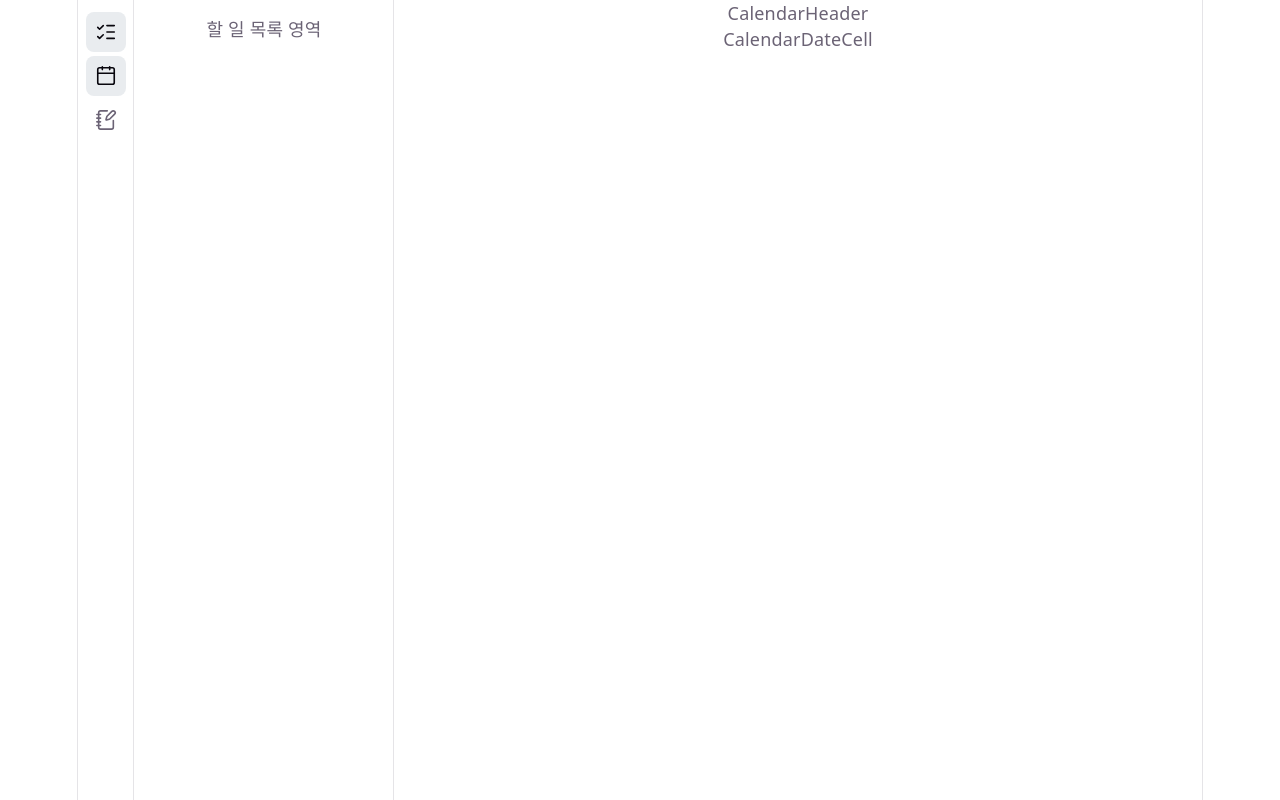
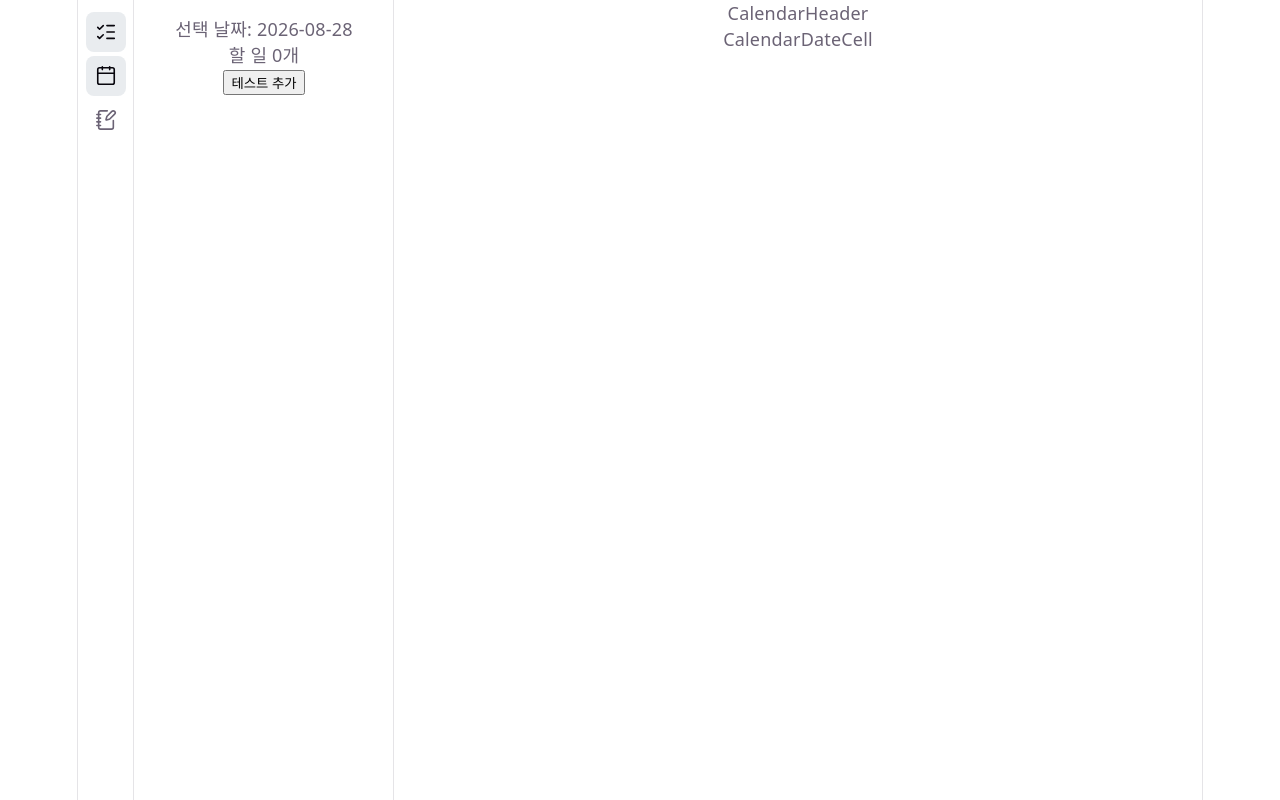
Before and after one commit to HongJeongMin0214/TodoLog, a React (Vite) app: page / in a window 1280 px wide. Built offline with nearby package versions, Linux system fonts and the light colour scheme.

Commit message:
feat: TodoDrawer에 선택 날짜 상태와 할 일 데이터 연결

```diff
--- a/src/components/TodoDrawer/TodoDrawer.tsx
+++ b/src/components/TodoDrawer/TodoDrawer.tsx
@@ -1,18 +1,31 @@
+import { useState } from 'react'
 import './TodoDrawer.css'
+import useTodos from '../../hooks/useTodos'
+import { todayKey } from '../../lib/date'
 
 interface TodoDrawerProps {
   isOpen: boolean
 }
 
 function TodoDrawer({ isOpen }: TodoDrawerProps) {
+  const [selectedDate] = useState<string>(() => todayKey()) // 페이지가 처음 렌더링될 때 오늘 날짜를 선택된 날짜로 초기화 (setter는 8단계에서 되살림)
+  const { getTodos, addTodo } = useTodos()
+
+  const todos = getTodos(selectedDate)
+
   return (
     <aside
       className={`todo-drawer ${isOpen ? '' : 'todo-drawer--collapsed'}`}
       aria-hidden={!isOpen}
     >
-      {/* 폭이 0으로 줄어드는 동안 안쪽 내용이 찌그러지지 않도록 고정폭 래퍼로 감쌈 */}
       <div className="todo-drawer__inner">
-        <p>할 일 목록 영역</p>
+        {/* 임시 확인용 — 다음 단계에서 TodoList/MiniCalendar로 교체 */}
+        <p>선택 날짜: {selectedDate}</p>
+        <p>할 일 {todos.length}개</p>
+        {/* 즉시 실행되는 것을 막기 위해 반드시 앞에 () =>를 붙여서 클릭 대기 상태로 포장 */}
+        <button type="button" onClick={() => addTodo(selectedDate, '테스트 할 일')}>
+          테스트 추가
+        </button>
       </div>
     </aside>
   )
```
